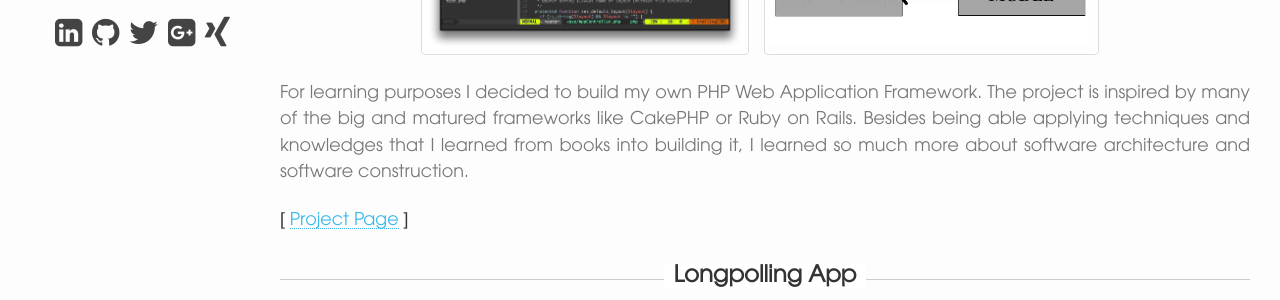
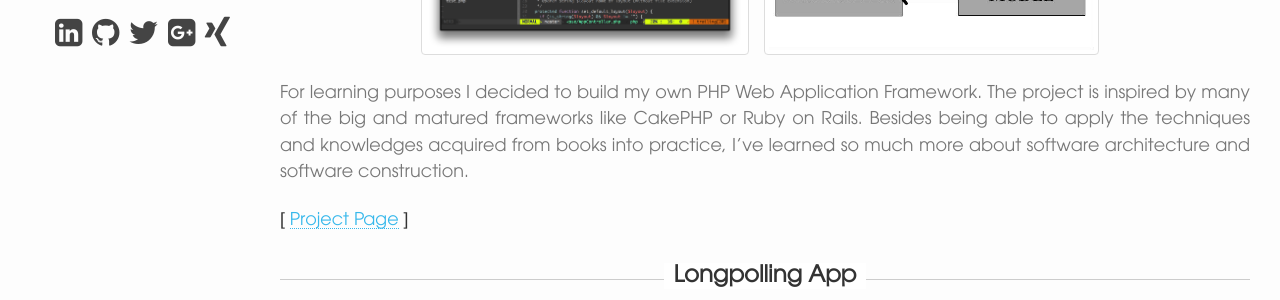
Before and after one commit to ngnmhieu/ngnmhieu.github.io, a Jekyll site: the page built from works.html, in a window 1280 px wide and 900 px high. Shown: the part 399-699 px from the top of the window. Built offline with Jekyll 4.4.1, drawn with Linux system fonts in a browser that asks for light colours; nearby versions of some CDN libraries; Markdown is read by kramdown in place of the engine named in the settings.

Commit message:
edit project

```diff
--- a/_data/projects.yml
+++ b/_data/projects.yml
@@ -1,5 +1,5 @@
 - title: Mark Zero Framework
-  description: For learning purposes I decided to build my own PHP Web Application Framework. The project is inspired by many of the big and matured frameworks like CakePHP or Ruby on Rails. Besides being able applying techniques and knowledges that I learned from books into building it, I learned so much more about software architecture and software construction.
+  description: For learning purposes I decided to build my own PHP Web Application Framework. The project is inspired by many of the big and matured frameworks like CakePHP or Ruby on Rails. Besides being able to apply the techniques and knowledges acquired from books into practice, I've learned so much more about software architecture and software construction.
   images:
     - mark-zero.png
     - mvc.jpg
```
Also changed, not shown: 1 other file.
